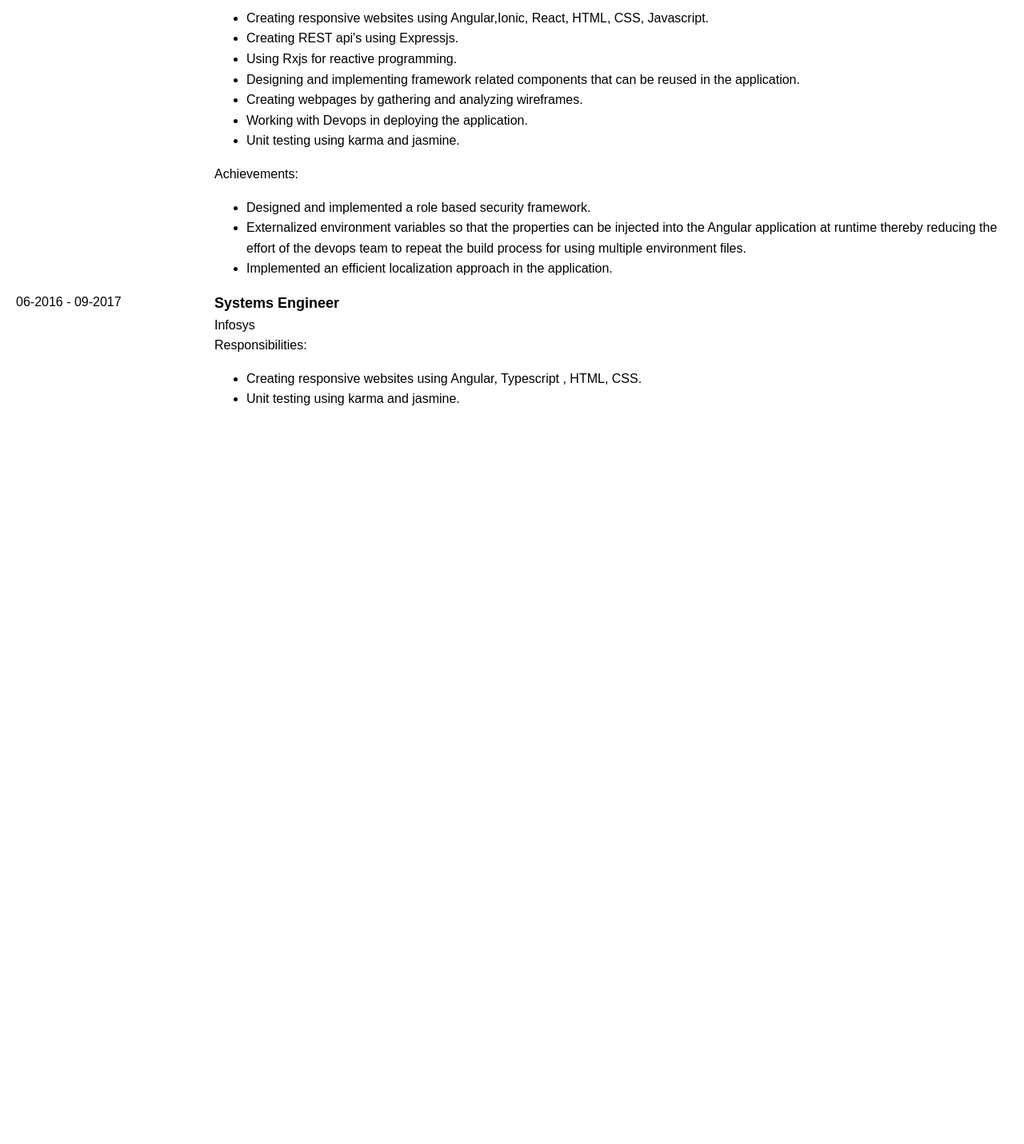
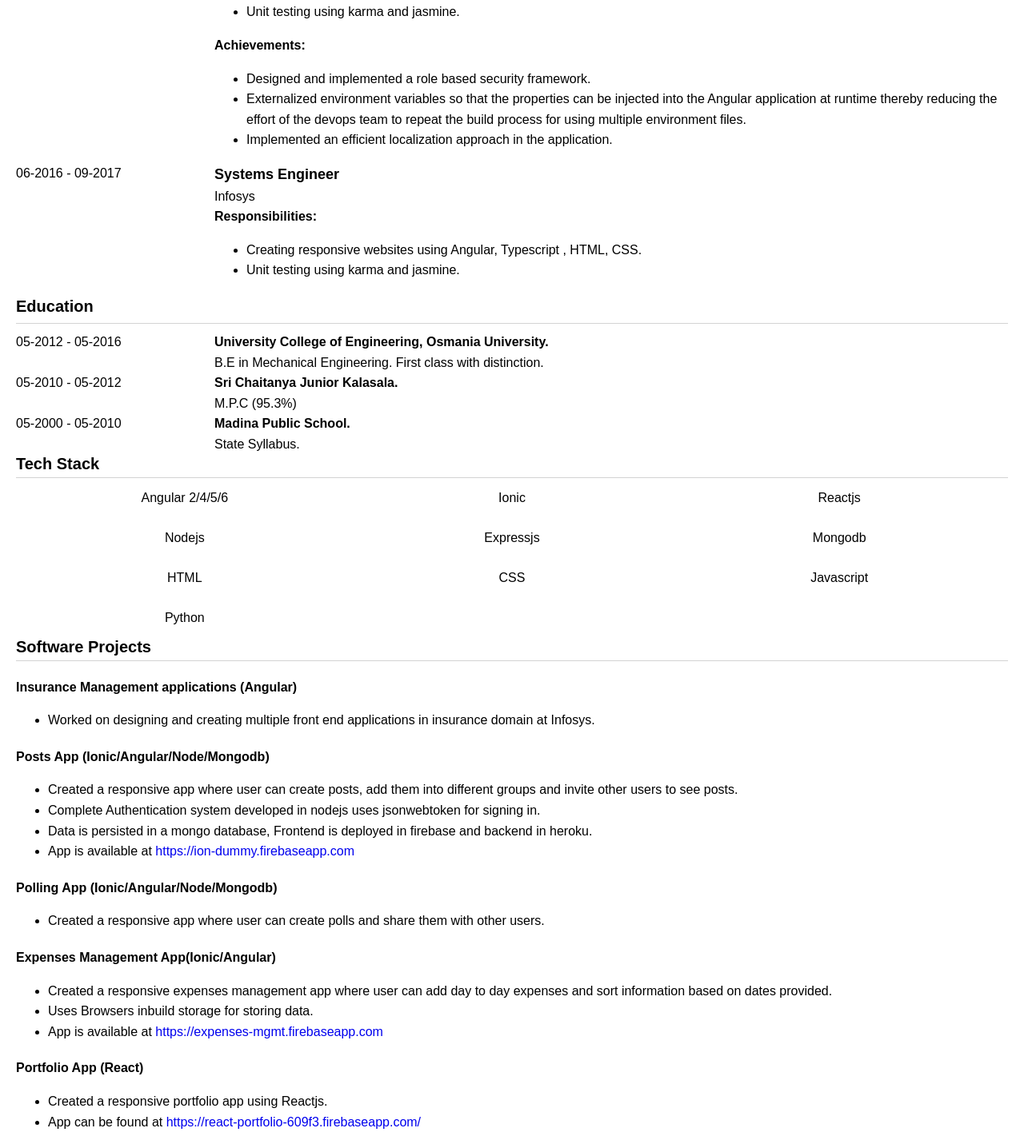
Before and after one commit to arifeeen/react-portfolio, a React app: page / in a window 1280 px wide. Shown: the part 719-2150 px from the top of the page at 80% size. Before the commit the page ends 1247 px from the top, so only its background shows below. Built offline with nearby package versions, Linux system fonts and the light colour scheme.

Commit message:
Added education

```diff
--- a/src/App.js
+++ b/src/App.js
@@ -3,6 +3,8 @@ import Intro from './intro/Intro';
 import Overall from './overall/Overall';
 import Tech from './tech-stack/Tech';
 import Experience from './experience/Experience';
+import Project from './projects/Projects';
+import Education from './education/Education';
 
 class App extends Component {
   render() {
@@ -13,8 +15,10 @@ class App extends Component {
 
       <Intro></Intro>
       <Overall></Overall>
+      <Experience></Experience>
+      <Education></Education>
       <Tech></Tech>
-      <Experience></Experience>
+      <Project></Project>
       </Fragment>
 
     );
--- /dev/null
+++ b/src/education/Education.js
@@ -0,0 +1,46 @@
+import React, {Fragment} from 'react';
+import classes from './education.css';
+
+
+const   Education = () => {
+ return (
+     <Fragment>
+         <div className={classes.education}>
+                Education
+        </div>
+        <div className={classes.grid}>
+            <div>
+                05-2012 - 05-2016
+            </div>
+            <div>
+                <div><strong>University College of Engineering, Osmania University.</strong></div>
+                <div>
+                   B.E in Mechanical Engineering. First class with distinction.
+                </div>
+            </div>
+            <div>
+                05-2010 - 05-2012
+            </div>
+            <div>
+                <div><strong>Sri Chaitanya Junior Kalasala.</strong></div>
+                <div>
+                    M.P.C (95.3%)
+                </div>
+            </div>
+            <div>
+                05-2000 - 05-2010
+            </div>
+            <div>
+                <div><strong>Madina Public School.</strong></div>
+                <div>
+                    State Syllabus.
+                </div>
+            </div>
+
+        </div>
+
+     </Fragment>
+ )
+}
+
+export default Education;
--- /dev/null
+++ b/src/education/education.css
@@ -0,0 +1,34 @@
+.education {
+    font-weight: bold;
+    font-size: 20px;
+    margin-left: 20px;
+    margin-right:20px;
+    padding-bottom: 5px;
+    border-bottom: 1px solid lightgray;
+    text-align: center;
+    line-height:1.6;
+}
+
+.grid {
+    display: grid;
+    grid-template-columns: 90%;
+    margin-left: 20px;
+    margin-right:20px;
+    margin-top:10px;
+    line-height: 1.6;;
+}
+
+.title {
+    font-weight: bold;
+    font-size: 18px;
+}
+
+
+@media (min-width: 480px) {
+    .education{
+        text-align:left
+    }
+    .grid {
+        grid-template-columns: 20% 80%;
+    }
+}
--- a/src/experience/Experience.js
+++ b/src/experience/Experience.js
@@ -20,7 +20,7 @@ const Experience = () => {
                         Infosys
                     </div>
                     <div>
-                        Responsibilities:
+                        <strong>Responsibilities:</strong>
                     </div>
                     <div>
                         <ul>
@@ -48,7 +48,7 @@ const Experience = () => {
                         </ul>
                     </div>
                     <div>
-                        Achievements:
+                         <strong>Achievements:</strong>
                     </div>
                     <div>
                         <ul>
@@ -76,7 +76,7 @@ const Experience = () => {
                         Infosys
                     </div>
                     <div>
-                        Responsibilities:
+                        <strong>Responsibilities:</strong>
                     </div>
                     <div>
                         <ul>
--- a/src/intro/Intro.css
+++ b/src/intro/Intro.css
@@ -4,6 +4,7 @@
     padding-top: 5px;
     padding-bottom: 5px;
     color: white;
+    padding-right: 5px;
 }
 
 .nameSize {
@@ -11,9 +12,6 @@
 }
 .textSize {
     font-size: 16px;
-}
-.spanName {
-
 }
 
 .spanData {
--- a/src/intro/Intro.js
+++ b/src/intro/Intro.js
@@ -1,6 +1,11 @@
+/* eslint-disable react/jsx-no-target-blank */
 import React,{Fragment} from 'react';
 import classes from './Intro.css';
 const Intro = () => {
+    let styles = {
+        color: 'lightgray',
+        textDecoration: 'none'
+    }
     return (
         <Fragment>
             <div className={classes.intro}>
@@ -12,12 +17,20 @@ const Intro = () => {
                 </p>
 
                 <p>
-                    <span>Phone</span>
+                    <span>Phone: </span>
                     <span className={classes.spanData}>6301899624</span>
                 </p>
                 <p>
-                    <span>Email</span>
+                    <span>Email: </span>
                     <span className={classes.spanData}>sam.arif1113@gmail.com</span>
+                </p>
+                <p>
+                    <span>Git: </span>
+                    <span className={classes.spanData}><a style={styles} href="https://www.github.com/arifeeen" target="_blank">www.github.com/arifeeen</a></span>
+                </p>
+                <p>
+                    <span>Hackerrank: </span>
+                    <span className={classes.spanData}><a style={styles} href="https://www.hackerrank.com/arifeeen" target="_blank">www.hackerrank.com/arifeeen</a></span>
                 </p>
 
             </div>
--- a/src/overall/Overall.js
+++ b/src/overall/Overall.js
@@ -5,7 +5,7 @@ const Overall = () => {
     return (
         <Fragment>
             <p className={classes.space}>
-                I am a mean stack developer with 3+ years of development experience using technologies like Angular and Nodejs. My work includes creating responsive websites, implementing framework related components that can be reused in the application,
+                I am a Full Stack developer with 3+ years of development experience using technologies like Angular and Nodejs. My work includes creating responsive websites, implementing framework related components that can be reused in the application,
     creating Rest api's using express and modelling data using Mongodb. Time to time i have used reactjs to create components for vanilla js projects. I have managed codebases using Git and deployed them in
     heroku and firebase.
             </p>
--- /dev/null
+++ b/src/projects/Projects.css
@@ -0,0 +1,21 @@
+.projects {
+    font-weight: bold;
+    font-size: 20px;
+    margin-left: 20px;
+    margin-right:20px;
+    padding-bottom: 5px;
+    border-bottom: 1px solid lightgray;
+    text-align: center;
+}
+
+.projectsInner {
+    margin :20px;
+    font-weight:bold;
+    line-height: 1.6;
+}
+
+@media (min-width: 480px) {
+    .projects{
+        text-align:left
+    }
+}
--- /dev/null
+++ b/src/projects/Projects.js
@@ -0,0 +1,84 @@
+/* eslint-disable react/jsx-no-target-blank */
+import React, {Fragment} from 'react';
+import classes from './Projects.css';
+
+const Project = () => {
+    let style = {
+        'font-weight': 'normal'
+    }
+
+    let linkStyle = {
+        'text-decoration': 'none'
+    }
+    return (
+        <Fragment>
+            <div className={classes.projects}>
+                Software Projects
+            </div>
+            <div className={classes.projectsInner}>
+                Insurance Management applications (Angular)
+                <ul style= {style}>
+                <li>
+                    Worked on designing and creating multiple front end applications in insurance domain  at Infosys.
+                </li>
+
+                </ul>
+            </div>
+            <div className={classes.projectsInner}>
+                Posts App (Ionic/Angular/Node/Mongodb)
+                <ul style= {style}>
+                <li>
+                    Created a responsive app where user can create posts, add them into different groups and invite other users to see posts.
+                </li>
+                <li>
+                    Complete Authentication system developed in nodejs uses jsonwebtoken for signing in.
+                </li>
+                <li>
+                    Data is persisted in a mongo database, Frontend is deployed in firebase and backend in heroku.
+                </li>
+                <li>
+                 App is available at <a href="https://ion-dummy.firebaseapp.com" style = {linkStyle} target="_blank">https://ion-dummy.firebaseapp.com  </a>
+                </li>
+                </ul>
+            </div>
+            <div className={classes.projectsInner}>
+                Polling App (Ionic/Angular/Node/Mongodb)
+                <ul style={style}>
+                    <li>
+                        Created a responsive app where user can create polls and share them with other users.
+                    </li>
+                    {/* <li>
+                        App is available at <a href="https://ion-dummy.firebaseapp.com" style = {linkStyle} target="_blank">https://ion-dummy.firebaseapp.com  </a>
+                    </li> */}
+                </ul>
+            </div>
+            <div className={classes.projectsInner}>
+                Expenses Management App(Ionic/Angular)
+                <ul style={style}>
+                    <li>
+                        Created a responsive expenses management app where user can add day to day expenses and sort information based on dates provided.
+                    </li>
+                    <li>
+                        Uses Browsers inbuild storage for storing data.
+                    </li>
+                    <li>
+                    App is available at <a href="https://expenses-mgmt.firebaseapp.com" style = {linkStyle} target="_blank">https://expenses-mgmt.firebaseapp.com </a>
+                    </li>
+                </ul>
+            </div>
+            <div className={classes.projectsInner}>
+                    Portfolio App (React)
+                    <ul style={style}>
+                        <li>
+                            Created a responsive portfolio app using Reactjs.
+                        </li>
+                        <li>
+                            App can be found at <a href="https://react-portfolio-609f3.firebaseapp.com/" style = {linkStyle} target="_blank">https://react-portfolio-609f3.firebaseapp.com/ </a>
+                        </li>
+                    </ul>
+            </div>
+        </Fragment>
+    )
+}
+
+export default Project;
```
